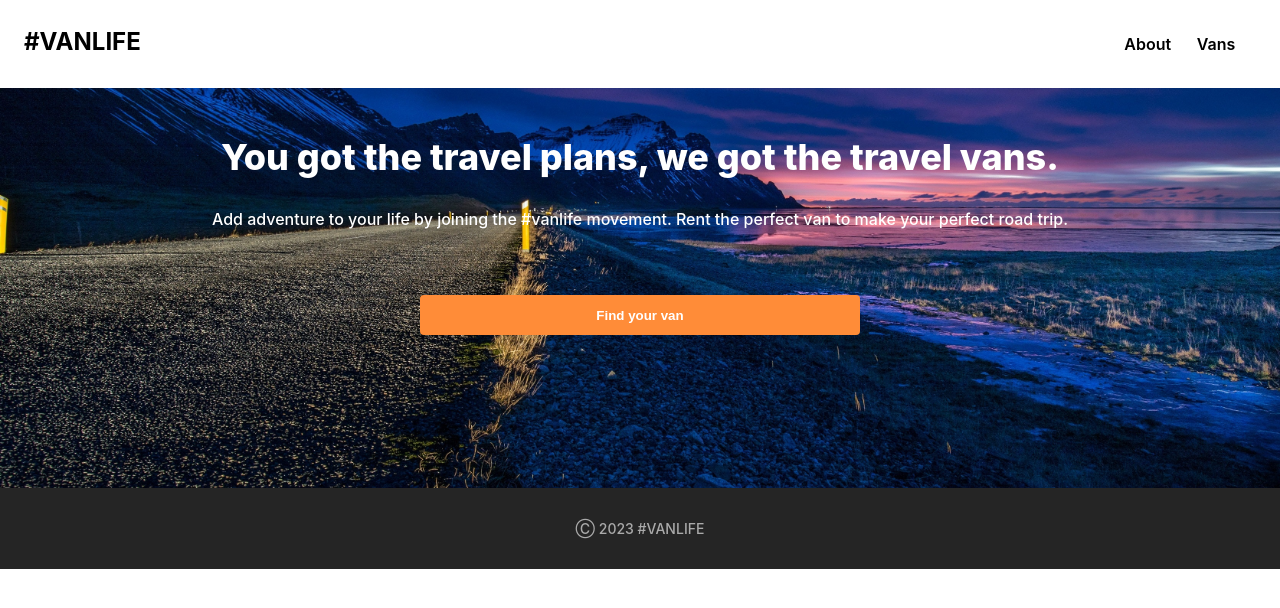
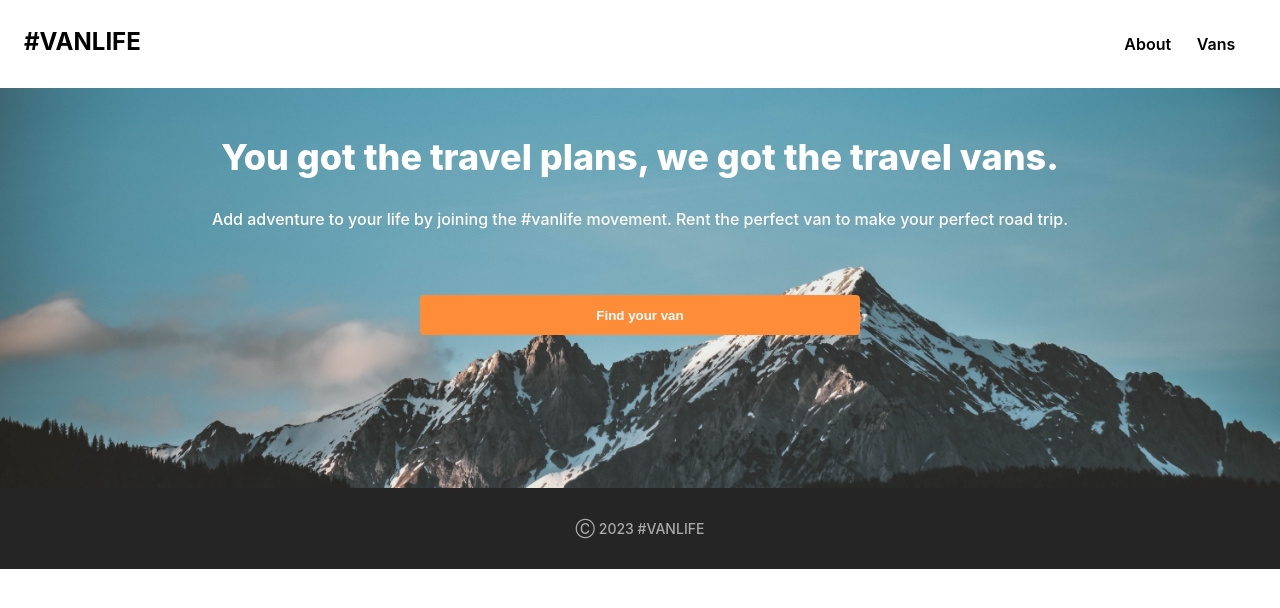
Before and after one commit to vivek700/van-life, a React (Vite) app: page / in a window 1280 px wide. Shown: the top 608 px of the page. Built offline with nearby package versions, Linux system fonts and the light colour scheme.

Commit message:
changing the home page bg image

```diff
--- a/src/Home.css
+++ b/src/Home.css
@@ -38,7 +38,7 @@
 }
 
 header {
-    background-image: url('/src/assets/mountain1.jpg');
+    background-image: url('/src/assets/mountain.jpg');
     background-repeat: no-repeat;
     background-position: center center;
     background-size: cover;
```
Also changed, not shown: src/assets/mountain1.jpg (deleted).
